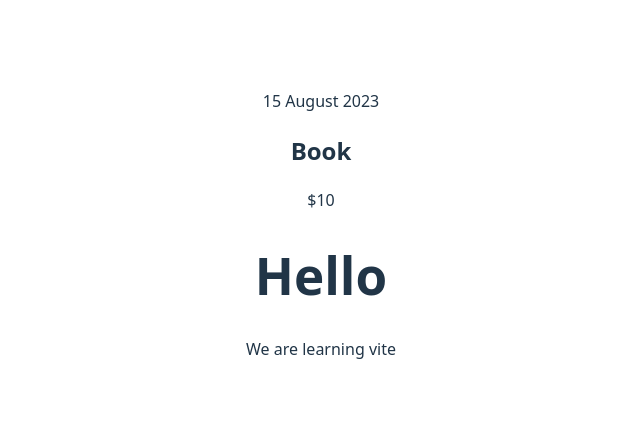
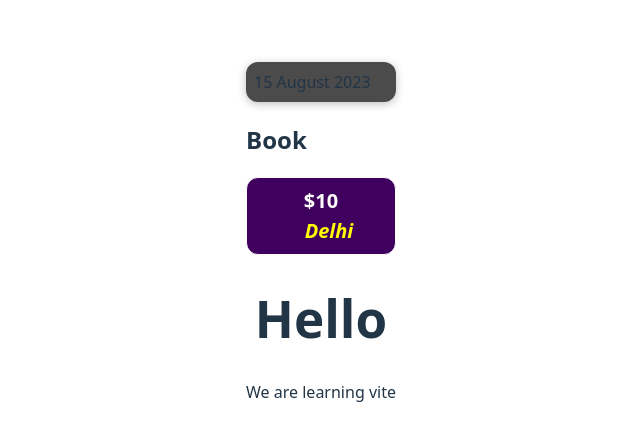
Before and after one commit to p-yamini8/React, a React (Vite) app: page / in a window 1280 px wide. Shown: the part 167-608 px from the top of the page, without its empty margins (319-959 px from the left). Built offline with nearby package versions, Linux system fonts and the light colour scheme.

Commit message:
added styles

```diff
--- a/src/components/ExpenseItem.jsx
+++ b/src/components/ExpenseItem.jsx
@@ -1,12 +1,14 @@
+
 import "./ExpenseItem.css";
 
 function ExpenseItem() {
   return (
     <div>
-      <div>15 August 2023</div>
+      <div className="expense-item">15 August 2023</div>
       <div>
-        <h2>Book</h2>
-        <div>$10</div>
+        <h2 className='expense-item__description'>Book</h2>
+        <div className='expense-item__price'>$10
+        <div className='expense-item__location'>Delhi</div></div>
       </div>
     </div>
   );
```
